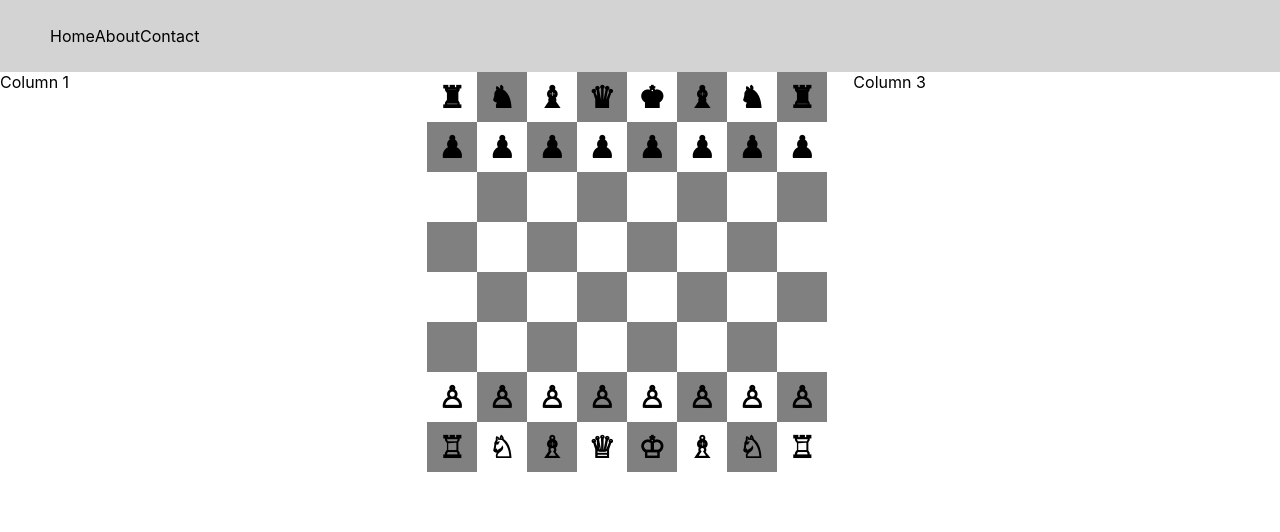
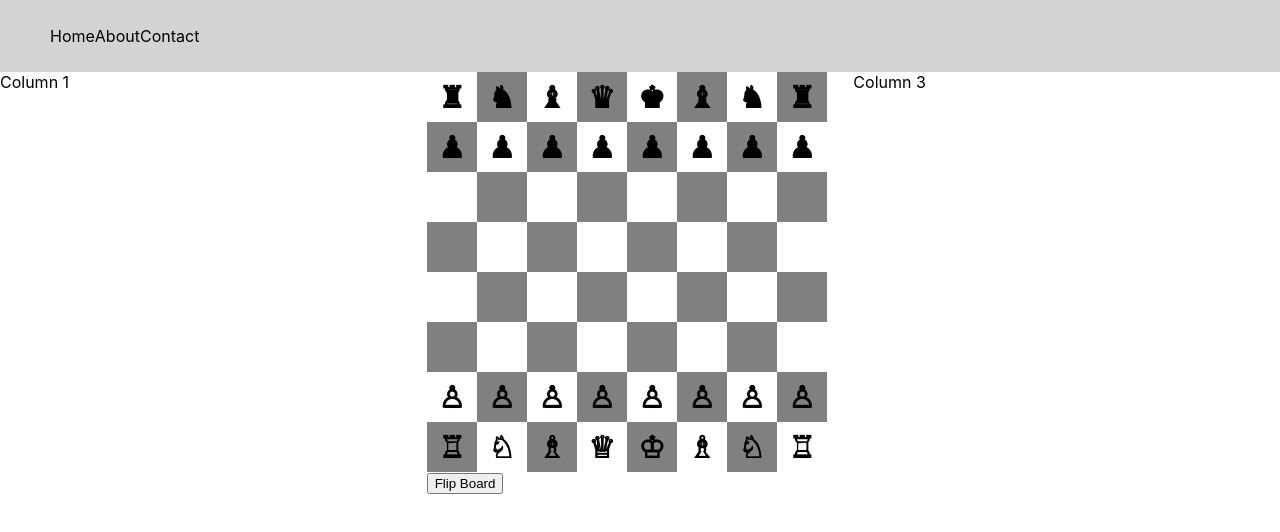
Before and after one commit to aysermir/Luna, a React (Create React App) app in the folder frontend/: page / in a window 1280 px wide. Shown: the top 532 px of the page. Built offline with nearby package versions, Linux system fonts and the light colour scheme.

Commit message:
Added a button that flips the chess board

```diff
--- a/frontend/src/components/Chessboard.js
+++ b/frontend/src/components/Chessboard.js
@@ -18,6 +18,7 @@ const ChessBoard = () => {
   const [selectedPiece, setSelectedPiece] = useState(null);
   const [originSquare, setOriginSquare] = useState(null);
   const [dragging, setDragging] = useState(false);
+  const [flipped, setFlipped] = useState(false);
 
   const handleDragStart = (event, piece, square) => {
     setSelectedPiece(piece);
@@ -42,8 +43,15 @@ const ChessBoard = () => {
     setDragging(false);
   };
 
+  const handleFlipBoard = () => {
+    setFlipped(!flipped);
+  };
+
   const renderSquare = (row, col) => {
-    const squareColor = (row + col) % 2 === 0 ? 'white' : 'gray';
+    const flippedRow = flipped ? 7 - row : row;
+    const flippedCol = flipped ? 7 - col : col;
+
+    const squareColor = (flippedRow + flippedCol) % 2 === 0 ? 'white' : 'gray';
     const squareStyle = {
       backgroundColor: squareColor,
       width: squareSize,
@@ -56,7 +64,7 @@ const ChessBoard = () => {
       cursor: 'pointer',
     };
 
-    const square = `${String.fromCharCode(65 + col)}${8 - row}`;
+    const square = `${String.fromCharCode(65 + flippedCol)}${8 - flippedRow}`;
     const piece = pieces[square];
 
     const handleDrag = (event) => {
@@ -94,7 +102,12 @@ const ChessBoard = () => {
     return squares;
   };
 
-  return <div style={{ display: 'flex', flexWrap: 'wrap', width: boardSize * squareSize }}>{renderBoard()}</div>;
+  return (
+    <div>
+      <div style={{ display: 'flex', flexWrap: 'wrap', width: boardSize * squareSize }}>{renderBoard()}</div>
+      <button onClick={handleFlipBoard}>Flip Board</button>
+    </div>
+  );
 };
 
 export default ChessBoard;
```
